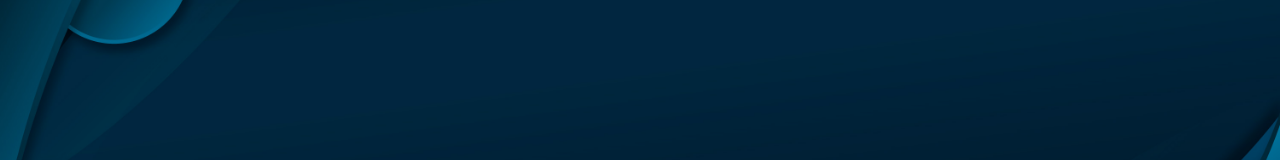
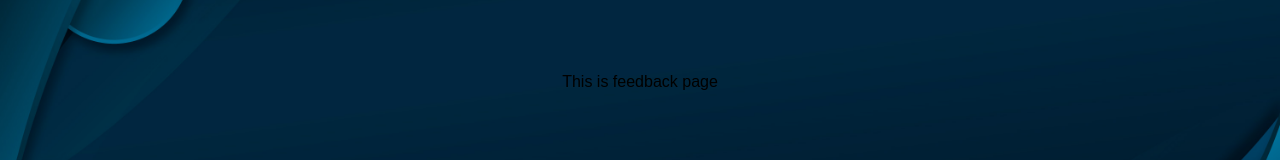
Before and after one commit to Vaish-011/front, a React (Create React App) app: page /feedback in a window 1280 px wide. Before the commit this address had no page. Shown: the part 318-478 px from the top of the page. Built offline with nearby package versions, Linux system fonts and the light colour scheme; a web font is replaced by a local one.

Commit message:
"Added feedback"

```diff
--- a/src/App.js
+++ b/src/App.js
@@ -10,6 +10,7 @@ import Post from './components/Post';
 import User from './components/User';
 import CV from './components/cvbuilder';
 import Tasklist from './components/Tasklist';
+import Feedback from './components/Feedback/index.js';
 import React from "react";
 
 function App() {
@@ -28,7 +29,7 @@ function App() {
     <Route path='/resume' element={<Resume/>}/>
     <Route path='/cv' element={<CV/>}/>
     <Route path='/tasklist' element={<Tasklist/>}/>
-
+    <Route path='/feedback' element={<Feedback/>}/>
     </Routes>
     </BrowserRouter>
   </div>
--- /dev/null
+++ b/src/components/Feedback/index.js
@@ -0,0 +1,8 @@
+const feedback = ()=>{
+    return(
+        <>
+        <h1>This is feedback page</h1>
+        </>
+    )
+};
+export default feedback
--- a/src/components/HomePage/index.js
+++ b/src/components/HomePage/index.js
@@ -31,6 +31,9 @@ function HomePage() {
   const handleTasklistButtonClick =()=>{
     navigate("/tasklist");
   }
+  const handleFeedbackButtonClick =()=>{
+    navigate("/feedback");
+  }
 
 
   return (
@@ -43,7 +46,7 @@ function HomePage() {
       <button onClick={handlechatButtonClick}>chat Page</button>
       <button onClick={handleAIresumebuilderButtonClick}>AIresumebuilderPage</button>
       <button onClick={handlecvButtonClick}>CVBUILDER PAGE</button>
-      <button onClick={handleTasklistButtonClick}>Tasklist Page</button>
+      <button onClick={handleFeedbackButtonClick}>Feedback Page</button>
     </div>
   );
 }
```
Also changed, not shown: src/components/Home/Header.js (line endings or trailing spaces).
